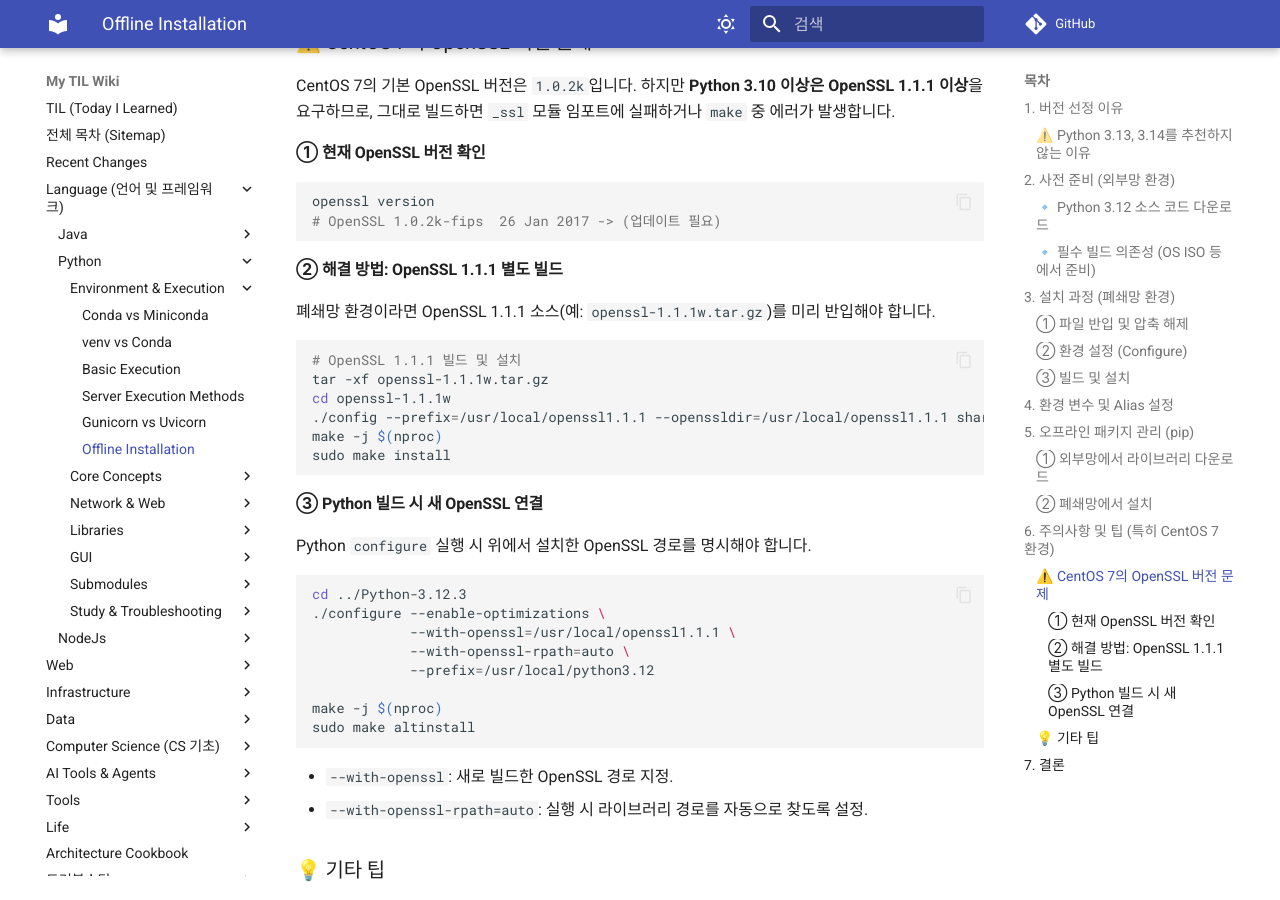
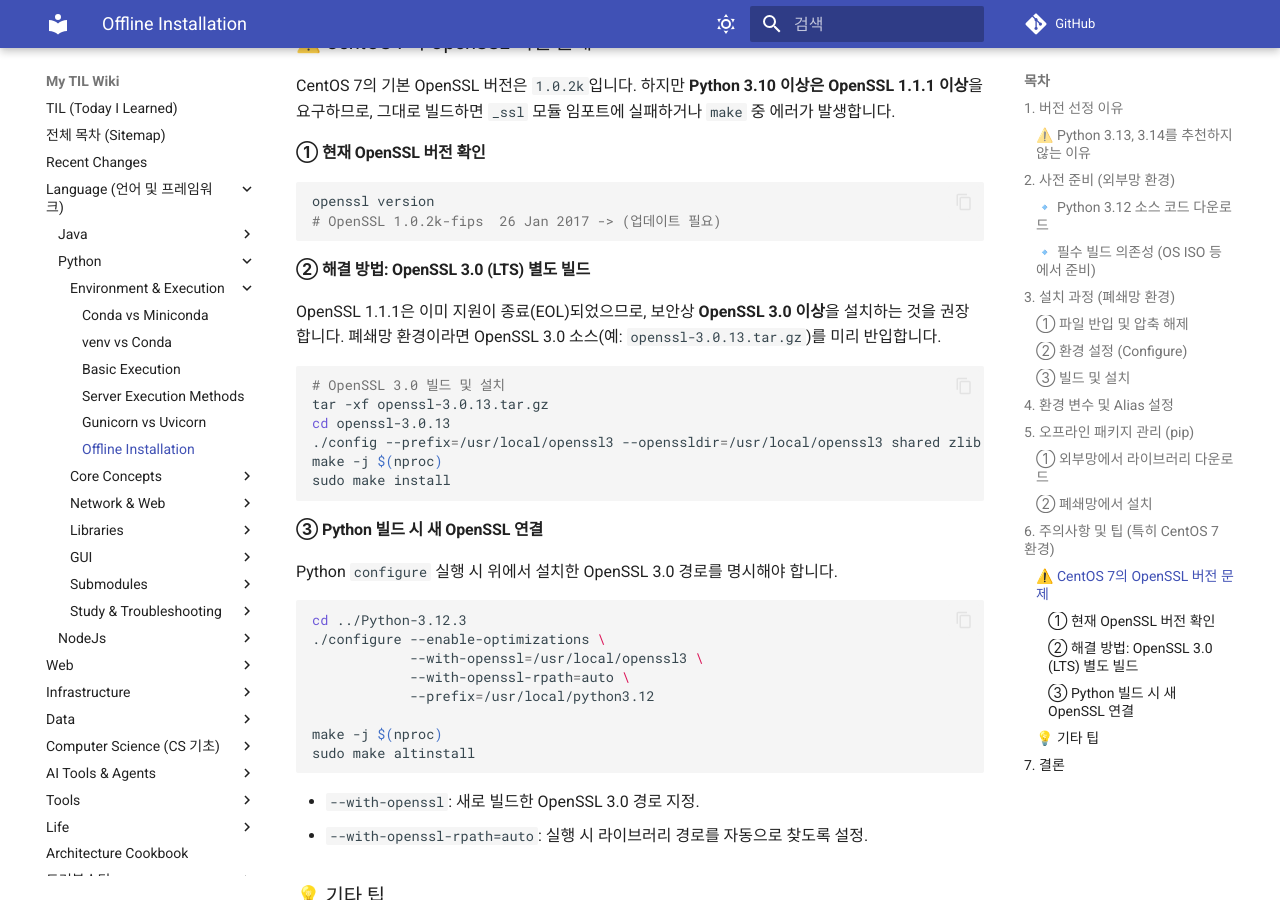
Before and after one commit to DevDooly/TIL, an MkDocs documentation site: the page built from docs/Language/Python/Offline_Installation_Guide.md, in a window 1280 px wide and 900 px high, scrolled down 2715 px. Built offline with MkDocs 1.6.1 and Material for MkDocs 9.7.7, drawn with Linux system fonts in a browser that asks for light colours; comment, search, counter and statistics services are not loaded.

Commit message:
docs: CentOS 7 OpenSSL 대응 가이드를 보안상 안전한 3.0(LTS) 버전으로 업데이트

````diff
--- a/docs/Language/Python/Offline_Installation_Guide.md
+++ b/docs/Language/Python/Offline_Installation_Guide.md
@@ -105,25 +105,25 @@ openssl version
 # OpenSSL 1.0.2k-fips  26 Jan 2017 -> (업데이트 필요)
 ```
 
-#### ② 해결 방법: OpenSSL 1.1.1 별도 빌드
-폐쇄망 환경이라면 OpenSSL 1.1.1 소스(예: `openssl-1.1.1w.tar.gz`)를 미리 반입해야 합니다.
+#### ② 해결 방법: OpenSSL 3.0 (LTS) 별도 빌드
+OpenSSL 1.1.1은 이미 지원이 종료(EOL)되었으므로, 보안상 **OpenSSL 3.0 이상**을 설치하는 것을 권장합니다. 폐쇄망 환경이라면 OpenSSL 3.0 소스(예: `openssl-3.0.13.tar.gz`)를 미리 반입합니다.
 
 ```bash
-# OpenSSL 1.1.1 빌드 및 설치
-tar -xf openssl-1.1.1w.tar.gz
-cd openssl-1.1.1w
-./config --prefix=/usr/local/openssl1.1.1 --openssldir=/usr/local/openssl1.1.1 shared zlib
+# OpenSSL 3.0 빌드 및 설치
+tar -xf openssl-3.0.13.tar.gz
+cd openssl-3.0.13
+./config --prefix=/usr/local/openssl3 --openssldir=/usr/local/openssl3 shared zlib
 make -j $(nproc)
 sudo make install
 ```
 
 #### ③ Python 빌드 시 새 OpenSSL 연결
-Python `configure` 실행 시 위에서 설치한 OpenSSL 경로를 명시해야 합니다.
+Python `configure` 실행 시 위에서 설치한 OpenSSL 3.0 경로를 명시해야 합니다.
 
 ```bash
 cd ../Python-3.12.3
 ./configure --enable-optimizations \
-            --with-openssl=/usr/local/openssl1.1.1 \
+            --with-openssl=/usr/local/openssl3 \
             --with-openssl-rpath=auto \
             --prefix=/usr/local/python3.12
 
@@ -131,7 +131,7 @@ make -j $(nproc)
 sudo make altinstall
 ```
 
-* `--with-openssl`: 새로 빌드한 OpenSSL 경로 지정.
+* `--with-openssl`: 새로 빌드한 OpenSSL 3.0 경로 지정.
 * `--with-openssl-rpath=auto`: 실행 시 라이브러리 경로를 자동으로 찾도록 설정.
 
 ### 💡 기타 팁
````
Also changed, not shown: README.md (+1 -1 lines), docs/Recent_Changes.md (+1 -1 lines).
